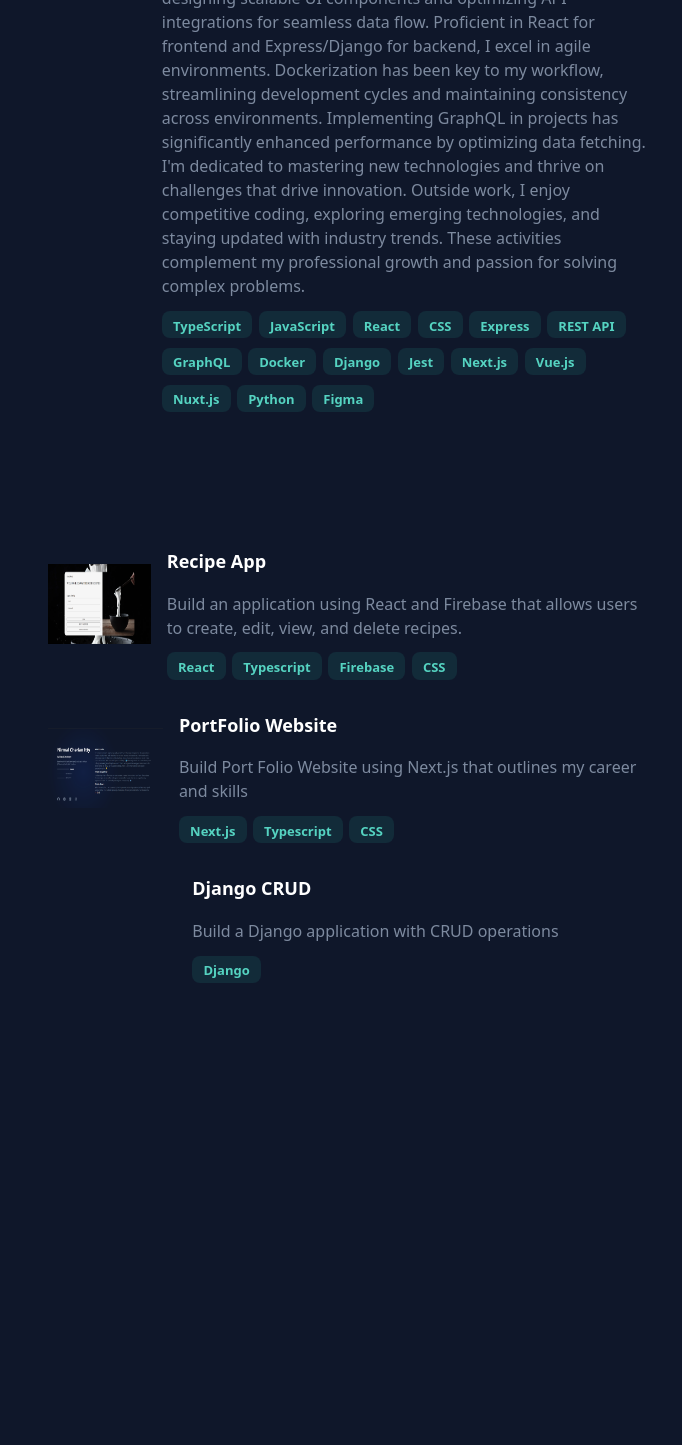
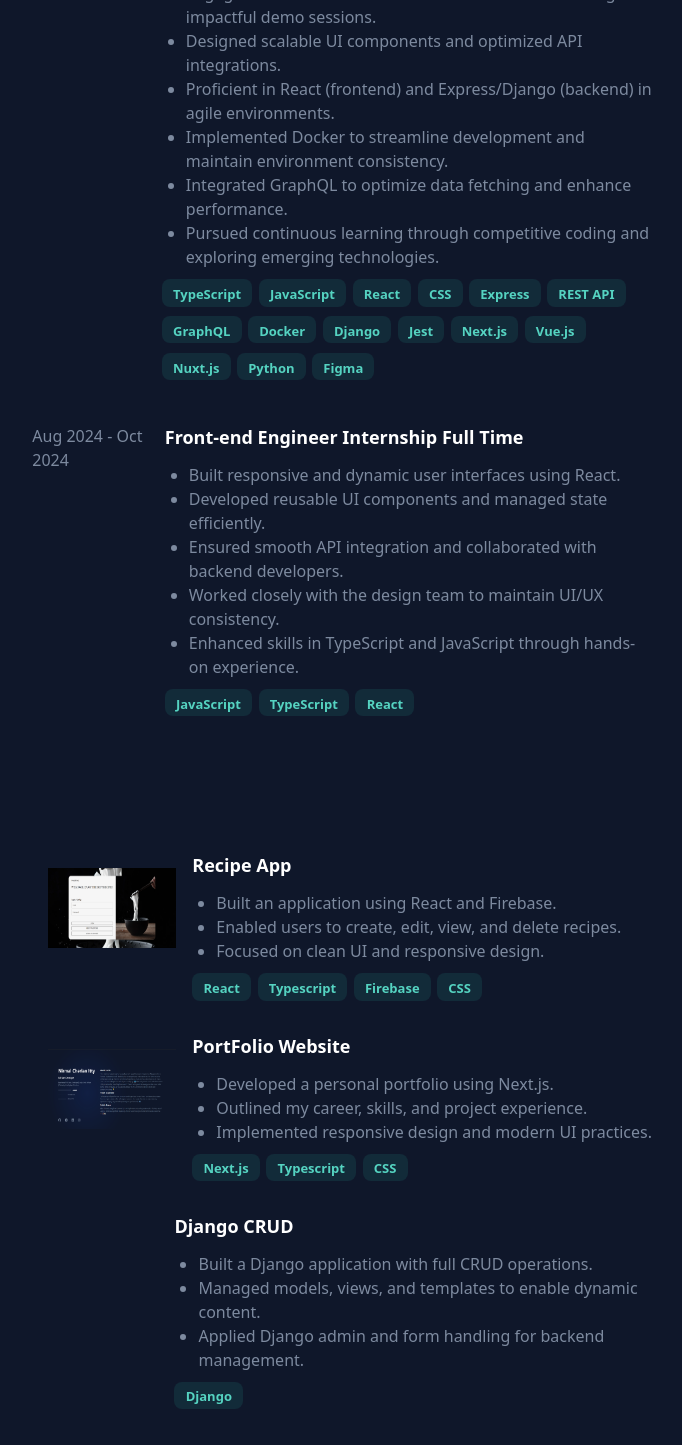
Before and after one commit to Sevethseal/portfolio, a Next.js app: page /welcome in a window 1280 px wide. Shown: the part 1060-2505 px from the top of the page, without its empty margins (562-1244 px from the left). Before the commit the page ends 2107 px from the top, so only its background shows below. Built offline with nearby package versions, Linux system fonts and the light colour scheme.

Commit message:
Add new experience and project

```diff
--- a/next.config.js
+++ b/next.config.js
@@ -2,6 +2,7 @@
 const nextConfig = {
   basePath: '',
   output: 'export',
+  images: { unoptimized: true },
   reactStrictMode: true,
   async redirects() {
     return [
--- a/public/about.ts
+++ b/public/about.ts
@@ -1,25 +1,26 @@
 import recipe from "./recipe.png";
 import portFolio from "./portFolio.png";
+import uxPortFolio from './uxPortfolio.png'
 const data = {
-  name: "Nirmal Cherian Itty",
-  position: "Full Stack Developer",
-  tag: "Experienced Full Stack Developer | JavaScript & Python | Delivering Quality Web Solutions",
+  name: 'Nirmal Cherian Itty',
+  position: 'Full Stack Developer',
+  tag: 'Experienced Full Stack Developer | JavaScript & Python | Delivering Quality Web Solutions',
   sections: {
     whatDrivesMe: {
-      title: "What Drives Me",
+      title: 'What Drives Me',
       description: [
         "I'm a computer science engineering graduate with nearly three years of experience. My passion lies in frontend development, and I absolutely love creating amazing web experiences. I've honed my skills with several JavaScript frameworks, including React, Next.js, Nuxt, and Vue.js. But that's not all—I also have solid backend experience with Express and Django. 🖥️",
         "What really attracts me to web development is the joy of creating something from scratch. There's nothing quite like seeing your ideas come to life on the screen. I'm always up for a good challenge, which is why I enjoy problem-solving and competitive coding. 💡",
       ],
     },
     projectsExperience: {
-      title: "Projects & Experience",
+      title: 'Projects & Experience',
       description: [
         "I've had the privilege of working on several exciting projects. Some of these have been client projects for a leading e-commerce firm with a global presence. Each project has been a unique learning experience, helping me grow both personally and professionally. 🌐",
       ],
     },
     outsideOfWork: {
-      title: "Outside of Work",
+      title: 'Outside of Work',
       description: [
         "When I'm not coding, I like to unwind by listening to music and surfing social media. I also keep myself updated on the latest political happenings. It's my way of staying connected to the world around me. 🎶📱🗳️",
       ],
@@ -27,54 +28,98 @@ const data = {
   },
   experience: [
     {
-      title: "Software Engineer, QBurst Technologies",
-      timePeriod: "Aug 2021 - Oct 2023",
-      description:
-        "I have worked extensively as a full-stack developer on various client projects, conducting demo sessions and contributing to frontend and backend development. My role involved creating UI components, integrating APIs, and Dockerizing applications for efficient deployment. I also specialize in UI design using Figma, ensuring intuitive and visually appealing interfaces. Engaging directly with clients, I've conducted impactful demo sessions to gather feedback and refine project features. My skills include designing scalable UI components and optimizing API integrations for seamless data flow. Proficient in React for frontend and Express/Django for backend, I excel in agile environments. Dockerization has been key to my workflow, streamlining development cycles and maintaining consistency across environments. Implementing GraphQL in projects has significantly enhanced performance by optimizing data fetching. I'm dedicated to mastering new technologies and thrive on challenges that drive innovation. Outside work, I enjoy competitive coding, exploring emerging technologies, and staying updated with industry trends. These activities complement my professional growth and passion for solving complex problems.",
+      title: 'Software Engineer, QBurst Technologies',
+      timePeriod: 'Aug 2021 - Oct 2023',
+      description: [
+        'Worked extensively as a full-stack developer on various client projects.',
+        'Conducted demo sessions and contributed to frontend and backend development.',
+        'Created UI components, integrated APIs, and Dockerized applications for deployment.',
+        'Specialized in UI design using Figma for intuitive and visually appealing interfaces.',
+        'Engaged with clients for feedback and refinement through impactful demo sessions.',
+        'Designed scalable UI components and optimized API integrations.',
+        'Proficient in React (frontend) and Express/Django (backend) in agile environments.',
+        'Implemented Docker to streamline development and maintain environment consistency.',
+        'Integrated GraphQL to optimize data fetching and enhance performance.',
+        'Pursued continuous learning through competitive coding and exploring emerging technologies.',
+      ],
       technologies: [
-        "TypeScript",
-        "JavaScript",
-        "React",
-        "CSS",
-        "Express",
-        "REST API",
-        "GraphQL",
-        "Docker",
-        "Django",
-        "Jest",
-        "Next.js",
-        "Vue.js",
-        "Nuxt.js",
-        "Python",
-        "Figma",
+        'TypeScript',
+        'JavaScript',
+        'React',
+        'CSS',
+        'Express',
+        'REST API',
+        'GraphQL',
+        'Docker',
+        'Django',
+        'Jest',
+        'Next.js',
+        'Vue.js',
+        'Nuxt.js',
+        'Python',
+        'Figma',
       ],
-      navigationLink: "https://www.qburst.com/en-de/",
+      navigationLink: 'https://www.qburst.com/en-de/',
+    },
+    {
+      title: 'Front-end Engineer Internship Full Time',
+      timePeriod: 'Aug 2024 - Oct 2024',
+      description: [
+        'Built responsive and dynamic user interfaces using React.',
+        'Developed reusable UI components and managed state efficiently.',
+        'Ensured smooth API integration and collaborated with backend developers.',
+        'Worked closely with the design team to maintain UI/UX consistency.',
+        'Enhanced skills in TypeScript and JavaScript through hands-on experience.',
+      ],
+      technologies: ['JavaScript', 'TypeScript', 'React'],
+      navigationLink: 'https://niologic.com',
     },
   ],
   project: [
     {
-      title: "Recipe App",
-      description:
-        "Build an application using React and Firebase that allows users to create, edit, view, and delete recipes.",
-      technologies: ["React", "Typescript", "Firebase", "CSS"],
-      navigationLink: "https://recipe-app-69222.web.app/login",
+      title: 'Recipe App',
+      description: [
+        'Built an application using React and Firebase.',
+        'Enabled users to create, edit, view, and delete recipes.',
+        'Focused on clean UI and responsive design.',
+      ],
+      technologies: ['React', 'Typescript', 'Firebase', 'CSS'],
+      navigationLink: 'https://recipe-app-69222.web.app/login',
       image: recipe,
     },
     {
-      title: "PortFolio Website",
-      description:
-        "Build Port Folio Website using Next.js that outlines my career and skills",
-      technologies: ["Next.js", "Typescript", "CSS"],
-      navigationLink: "https://github.com/Sevethseal/portfolio",
+      title: 'PortFolio Website',
+      description: [
+        'Developed a personal portfolio using Next.js.',
+        'Outlined my career, skills, and project experience.',
+        'Implemented responsive design and modern UI practices.',
+      ],
+      technologies: ['Next.js', 'Typescript', 'CSS'],
+      navigationLink: 'https://github.com/Sevethseal/portfolio',
       image: portFolio,
     },
     {
-      title: "Django CRUD",
-      description: "Build a Django application with CRUD operations",
-      technologies: ["Django"],
-      navigationLink: "https://github.com/Sevethseal/DjangoCRUD",
+      title: 'Django CRUD',
+      description: [
+        'Built a Django application with full CRUD operations.',
+        'Managed models, views, and templates to enable dynamic content.',
+        'Applied Django admin and form handling for backend management.',
+      ],
+      technologies: ['Django'],
+      navigationLink: 'https://github.com/Sevethseal/DjangoCRUD',
+    },
+    {
+      title: 'Portfolio Website for a UI/UX Developer',
+      description: [
+        'Built a portfolio website using Next.js tailored for a UI/UX developer.',
+        'Showcased skills, achievements, and design philosophy.',
+        'Used GSAP for animations and Tailwind for clean responsive styling.',
+      ],
+      technologies: ['Next.js', 'React', 'TypeScript', 'GSAP', 'Tailwind'],
+      navigationLink: 'https://ux-portfolio-mu.vercel.app/home',
+      image: uxPortFolio,
     },
   ],
-};
+}
 
 export default data;
--- a/src/app/components/contentSpace/contentspace.tsx
+++ b/src/app/components/contentSpace/contentspace.tsx
@@ -7,7 +7,7 @@ import Image, { StaticImageData } from 'next/image'
 type Experience = {
   title: string
   timePeriod?: string
-  description: string
+  description: string[]
   technologies: string[]
   navigationLink: string
   image?: StaticImageData
@@ -58,7 +58,13 @@ const ExperienceComponent: React.FC<TileBaseProps> = (props: TileBaseProps) => {
         </div>
 
         <div className="experienceContent">
-          <p className="experienceParagraph">{experience?.description}</p>
+          <div className="experienceDescription">
+            <ul>
+              {experience?.description.map((point: string, index: number) => (
+                <li key={index}>{point}</li>
+              ))}
+            </ul>
+          </div>
           {
             <div className="experienceTagSection">
               {experience?.technologies.map((text: string) => (
--- a/src/app/components/contentSpace/styles.css
+++ b/src/app/components/contentSpace/styles.css
@@ -47,3 +47,10 @@
 .projectImageWrapper {
   padding: 1rem;
 }
+ul {
+  list-style: disc; /* default bullet point */
+  padding-left: 1.5rem; /* ensures bullets are indented */
+}
+.experienceDescription {
+  padding-bottom: 10px;
+}
```
Also changed, not shown: public/uxPortfolio.png (added).
